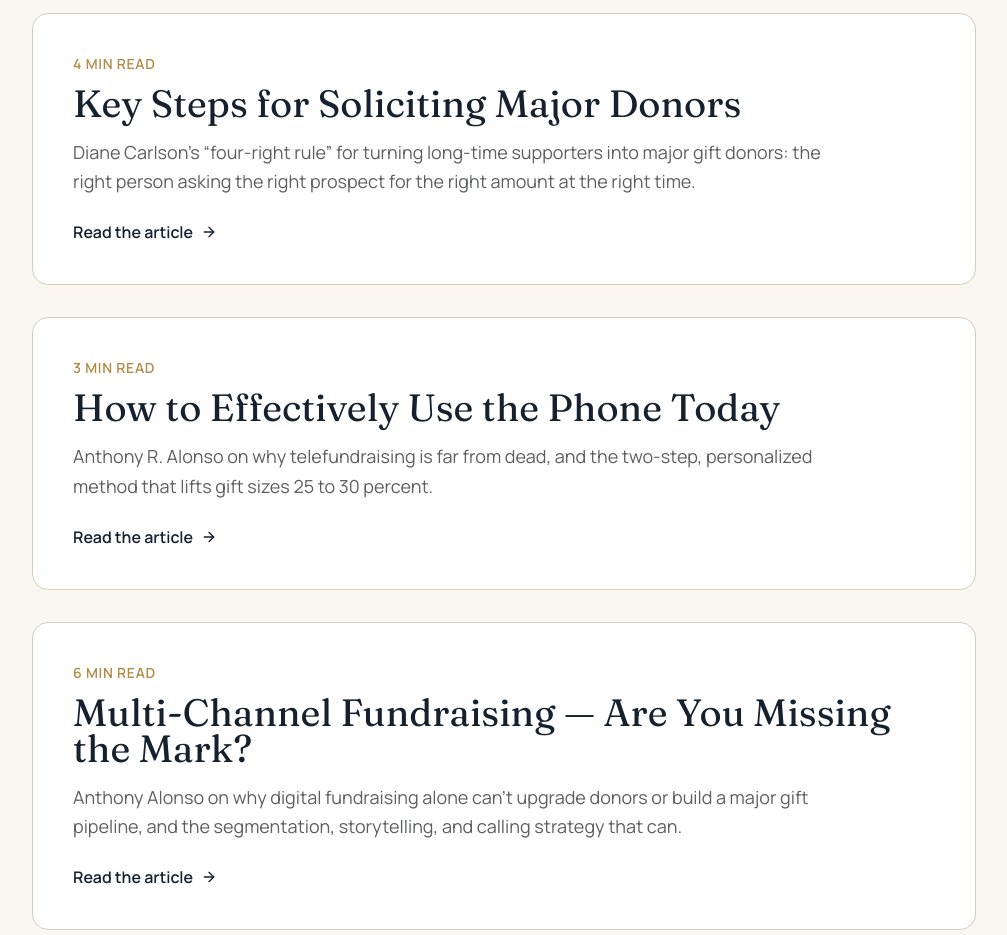
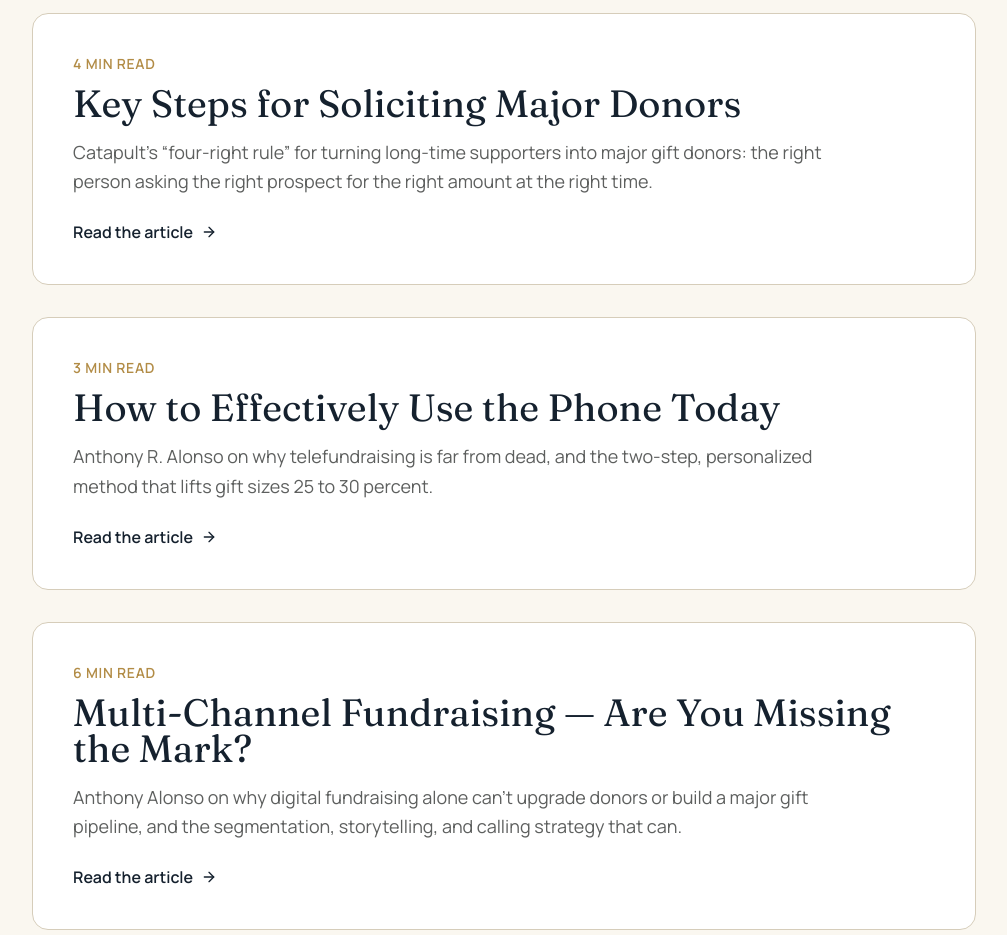
Before and after one commit to Catapultfundraising/catapult-fundraising-website, a Next.js app: page /blog in a window 1280 px wide. Shown: the part 1420-2355 px from the top of the page, without its empty margins (136-1143 px from the left). Built offline with nearby package versions, Linux system fonts and the light colour scheme.

Commit message:
Update article preview copy to remove Diane Carlson attribution

```diff
--- a/app/blog/page.tsx
+++ b/app/blog/page.tsx
@@ -40,7 +40,7 @@ const POSTS = [
     slug: "key-steps-for-soliciting-major-donors",
     title: "Key Steps for Soliciting Major Donors",
     description:
-      "Diane Carlson's “four-right rule” for turning long-time supporters into major gift donors: the right person asking the right prospect for the right amount at the right time.",
+      "Catapult's “four-right rule” for turning long-time supporters into major gift donors: the right person asking the right prospect for the right amount at the right time.",
     readTime: "4 min read",
   },
   {
--- a/app/insights/page.tsx
+++ b/app/insights/page.tsx
@@ -17,7 +17,7 @@ const ARTICLE_PREVIEWS = [
     slug: "key-steps-for-soliciting-major-donors",
     title: "Key Steps for Soliciting Major Donors",
     description:
-      "Diane Carlson's “four-right rule” for turning long-time supporters into major gift donors.",
+      "Catapult's “four-right rule” for turning long-time supporters into major gift donors.",
     readTime: "4 min read",
   },
   {
```
